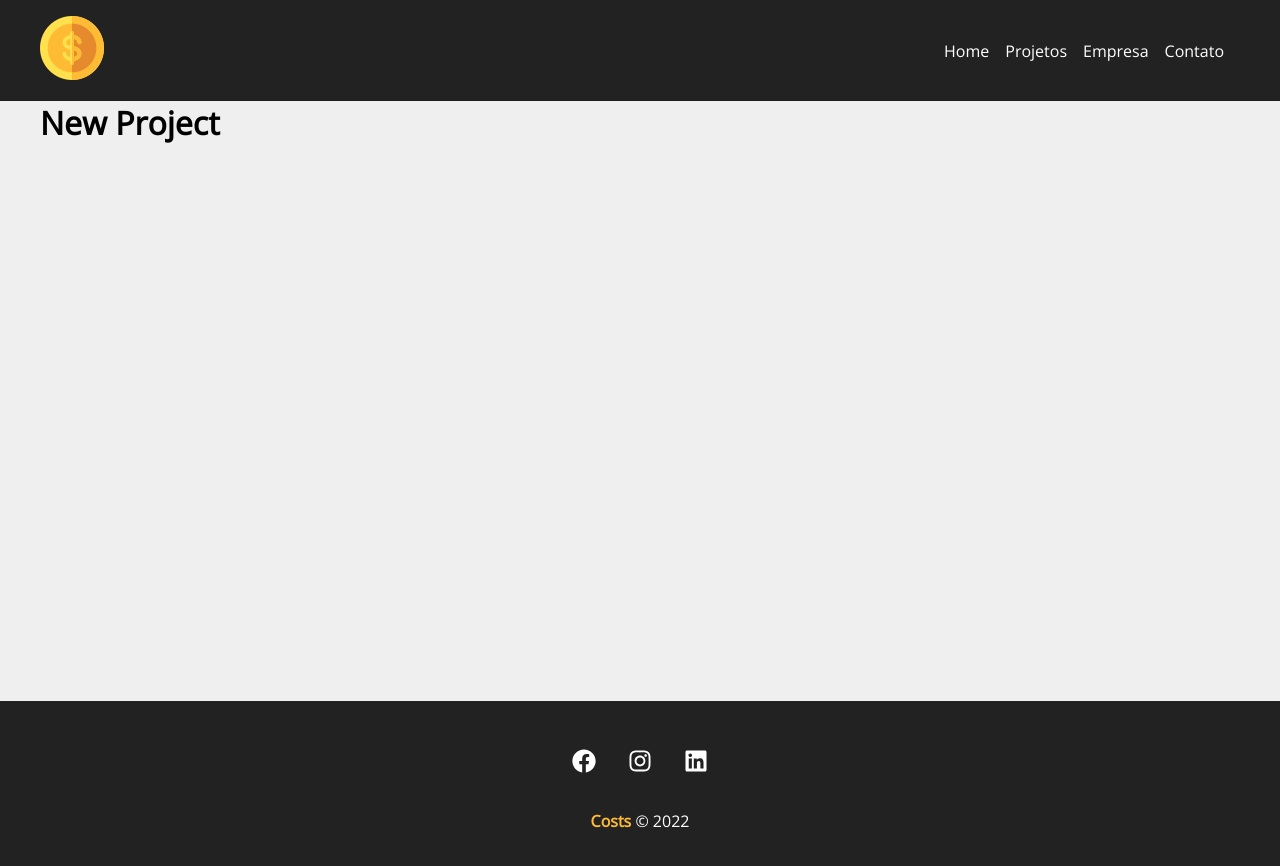
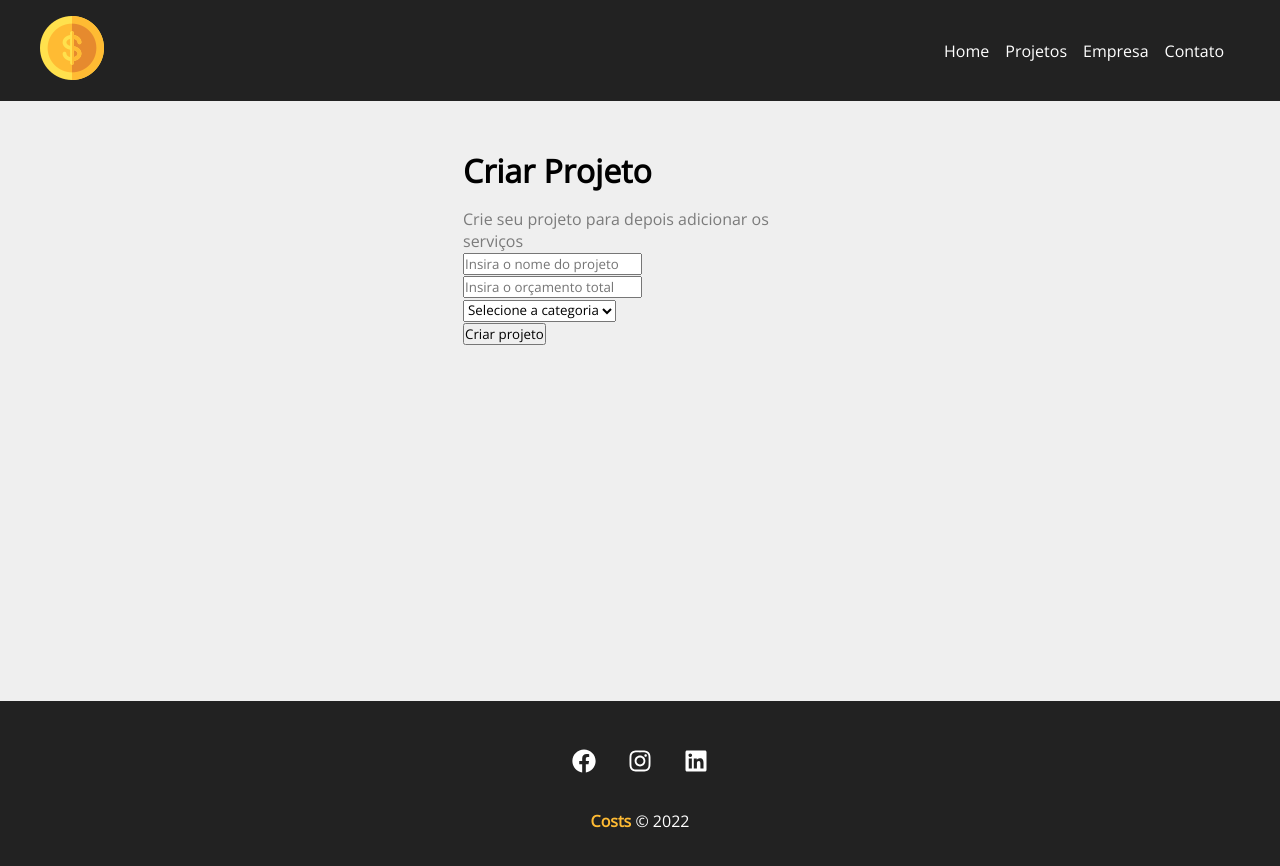
Before and after one commit to Nadiamizael/Estudos-React-Costs, a React (Create React App) app: page /newproject in a window 1280 px wide. Shown: the top 866 px of the page. Built offline with nearby package versions, Linux system fonts and the light colour scheme; a web font is replaced by a local one.

Commit message:
✨feat: starting form

```diff
--- a/src/components/pages/NewProject.js
+++ b/src/components/pages/NewProject.js
@@ -1,5 +1,15 @@
+import ProjectForm from "../project/ProjectForm";
+
+import styles from "./NewProject.module.css";
+
 function NewProject() {
-  return <h1>New Project</h1>;
+  return (
+    <div className={styles.newproject_container}>
+      <h1>Criar Projeto</h1>
+      <p>Crie seu projeto para depois adicionar os serviços</p>
+      <ProjectForm />
+    </div>
+  );
 }
 
 export default NewProject;
--- /dev/null
+++ b/src/components/pages/NewProject.module.css
@@ -0,0 +1,13 @@
+.newproject_container {
+  width: 450px;
+  margin: 0 auto;
+  padding: 3em;
+}
+
+.newproject_container h1 {
+  margin-bottom: 0.5em;
+}
+
+.newproject_container p {
+  color: #7b7b7b;
+}
--- /dev/null
+++ b/src/components/project/ProjectForm.js
@@ -0,0 +1,26 @@
+function ProjectForm() {
+  return (
+    <form>
+      <div>
+        <input type="text" placeholder="Insira o nome do projeto" />
+      </div>
+      <div>
+        <input type="number" placeholder="Insira o orçamento total" />
+      </div>
+
+      <div>
+        <select name="category_id">
+          <option disabled selected>
+            Selecione a categoria
+          </option>
+        </select>
+      </div>
+
+      <div>
+        <input type="submit" value="Criar projeto" />
+      </div>
+    </form>
+  );
+}
+
+export default ProjectForm;
```
